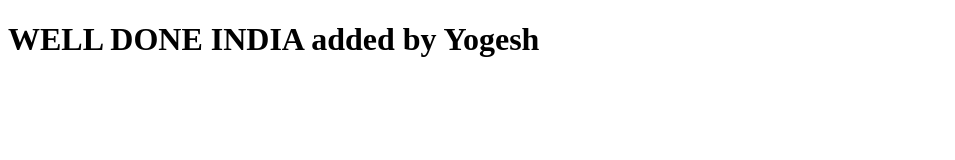
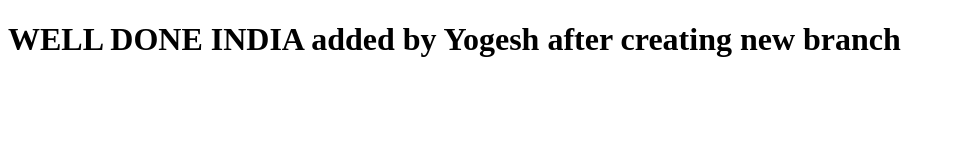
Before and after one commit to FlashShri/mygitdemo, a plain HTML site: page index.html in a window 1280 px wide. Shown: the whole page, without its empty margins (0-955 px from the left). Drawn offline with Linux system fonts and the light colour scheme.

Commit message:
through new branch

```diff
--- a/index.html
+++ b/index.html
@@ -9,6 +9,7 @@
     <h1>
         WELL DONE INDIA
         added by Yogesh
+        after creating new branch
     </h1>
 </body>
 </html>
```
